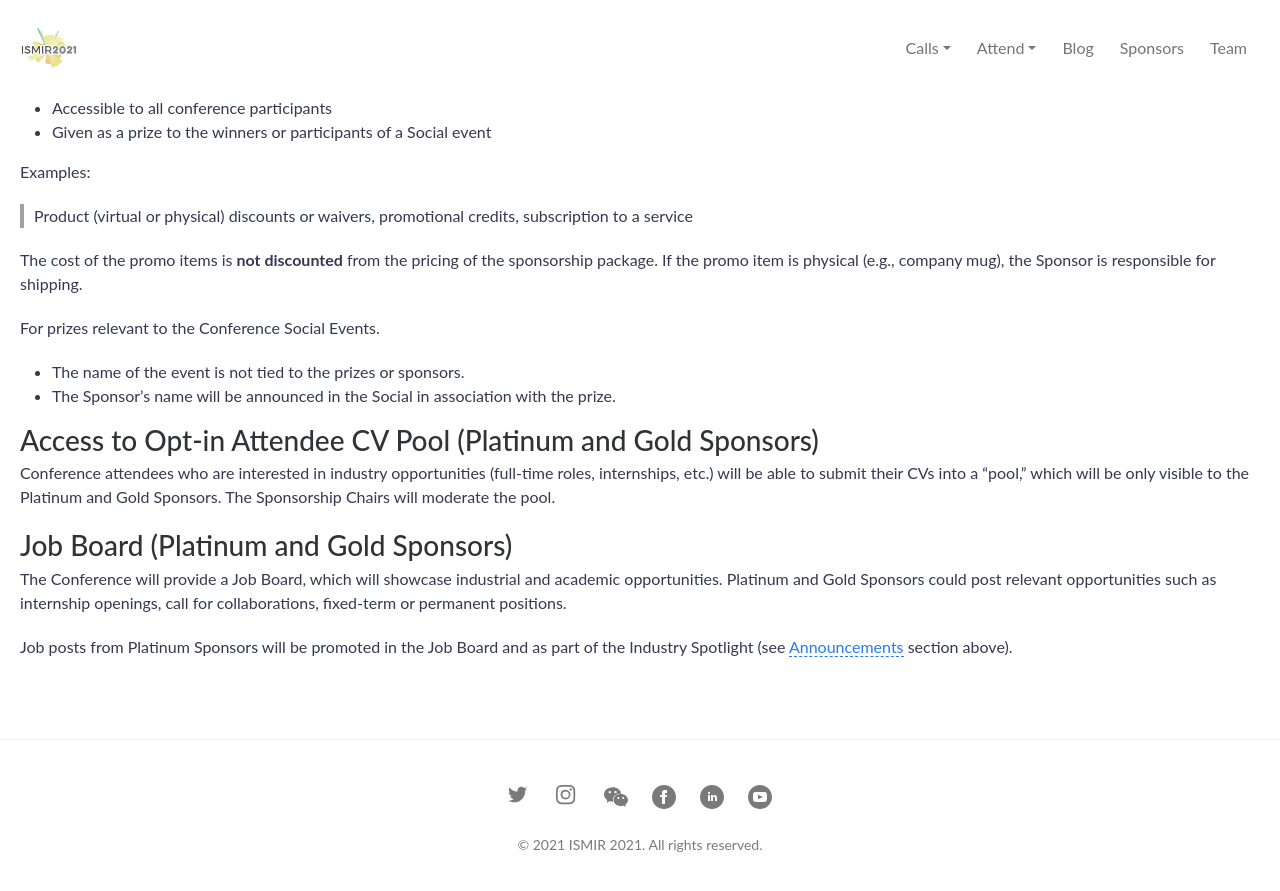
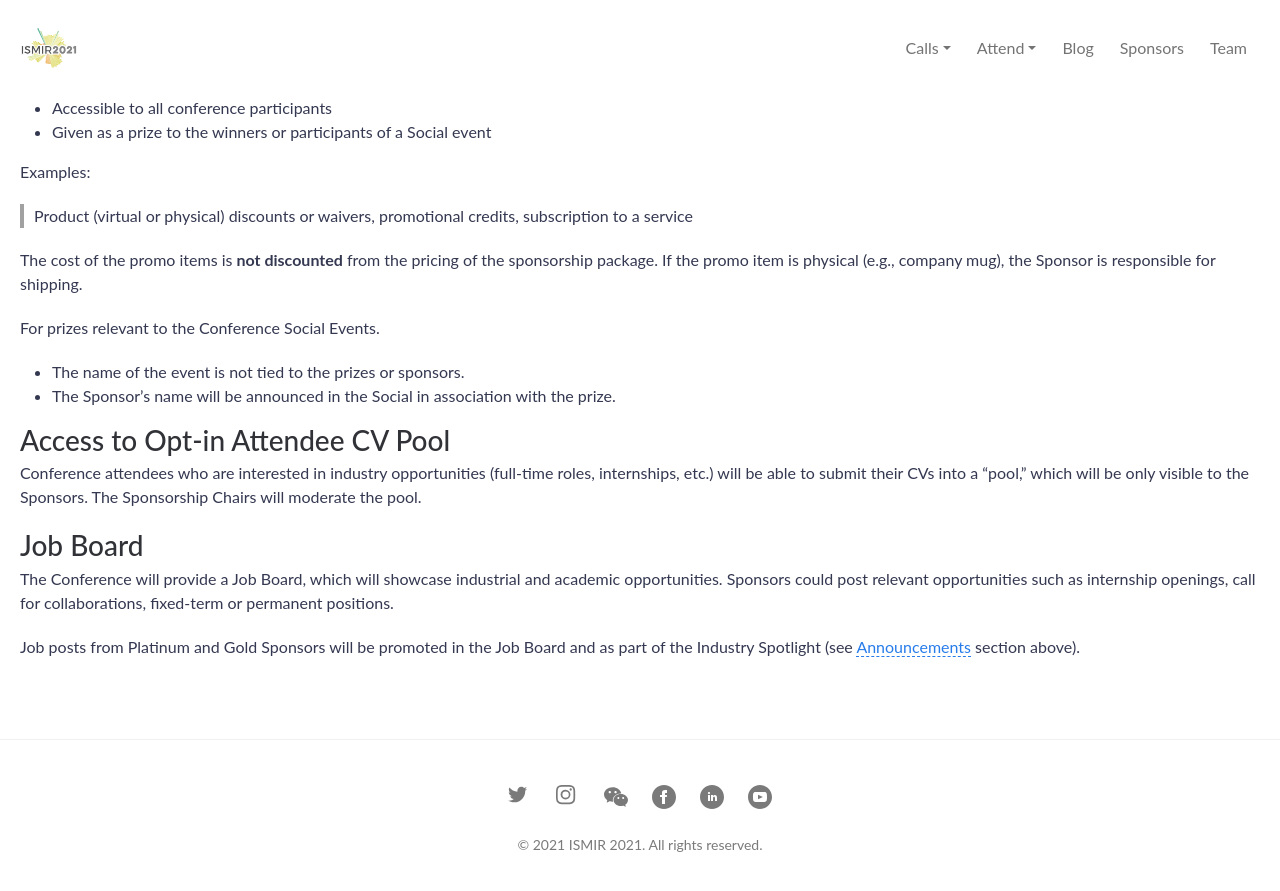
Before and after one commit to ismir2021/ismir2021.github.io, a Jekyll site: the page built from call_sponsors.md, in a window 1280 px wide and 900 px high, scrolled down 4471 px. Shown: the top 891 px of the window. Built offline with Jekyll 4.4.1, drawn with Linux system fonts in a browser that asks for light colours; nearby versions of some CDN libraries; some of the changed text lies outside the part shown.

Commit message:
Change CV pool and job board benefits
The text had inconsistencies in the previous version. We also communicated the job board to the Silver sponsors, and it will be easier to open the capability to all Sponsors to handle the permissions easily.

This change opens the CV pool and job board to all sponsors in the call.

@alia-morsi, could you also give your approval and/or make necessary adjustments to the text before the amended call gets live?

```diff
--- a/call_sponsors.md
+++ b/call_sponsors.md
@@ -184,12 +184,12 @@ For prizes relevant to the Conference Social Events.
 - The name of the event is not tied to the prizes or sponsors.
 - The Sponsor's name will be announced in the Social in association with the prize.
 
-### Access to Opt-in Attendee CV Pool (Platinum and Gold Sponsors)
+### Access to Opt-in Attendee CV Pool
 
-Conference attendees who are interested in industry opportunities (full-time roles, internships, etc.) will be able to submit their CVs into a "pool," which will be only visible to the Platinum and Gold Sponsors. The Sponsorship Chairs will moderate the pool.
+Conference attendees who are interested in industry opportunities (full-time roles, internships, etc.) will be able to submit their CVs into a "pool," which will be only visible to the Sponsors. The Sponsorship Chairs will moderate the pool.
 
-### Job Board (Platinum and Gold Sponsors)
+### Job Board
 
-The Conference will provide a Job Board, which will showcase industrial and academic opportunities. Platinum and Gold Sponsors could post relevant opportunities such as internship openings, call for collaborations, fixed-term or permanent positions.
+The Conference will provide a Job Board, which will showcase industrial and academic opportunities. Sponsors could post relevant opportunities such as internship openings, call for collaborations, fixed-term or permanent positions.
 
-Job posts from Platinum Sponsors will be promoted in the Job Board and as part of the Industry Spotlight (see [Announcements](#Announcements) section above).
+Job posts from Platinum and Gold Sponsors will be promoted in the Job Board and as part of the Industry Spotlight (see [Announcements](#Announcements) section above).
```
Also changed, not shown: other parts of call_sponsors.md (+2 -2 lines).
